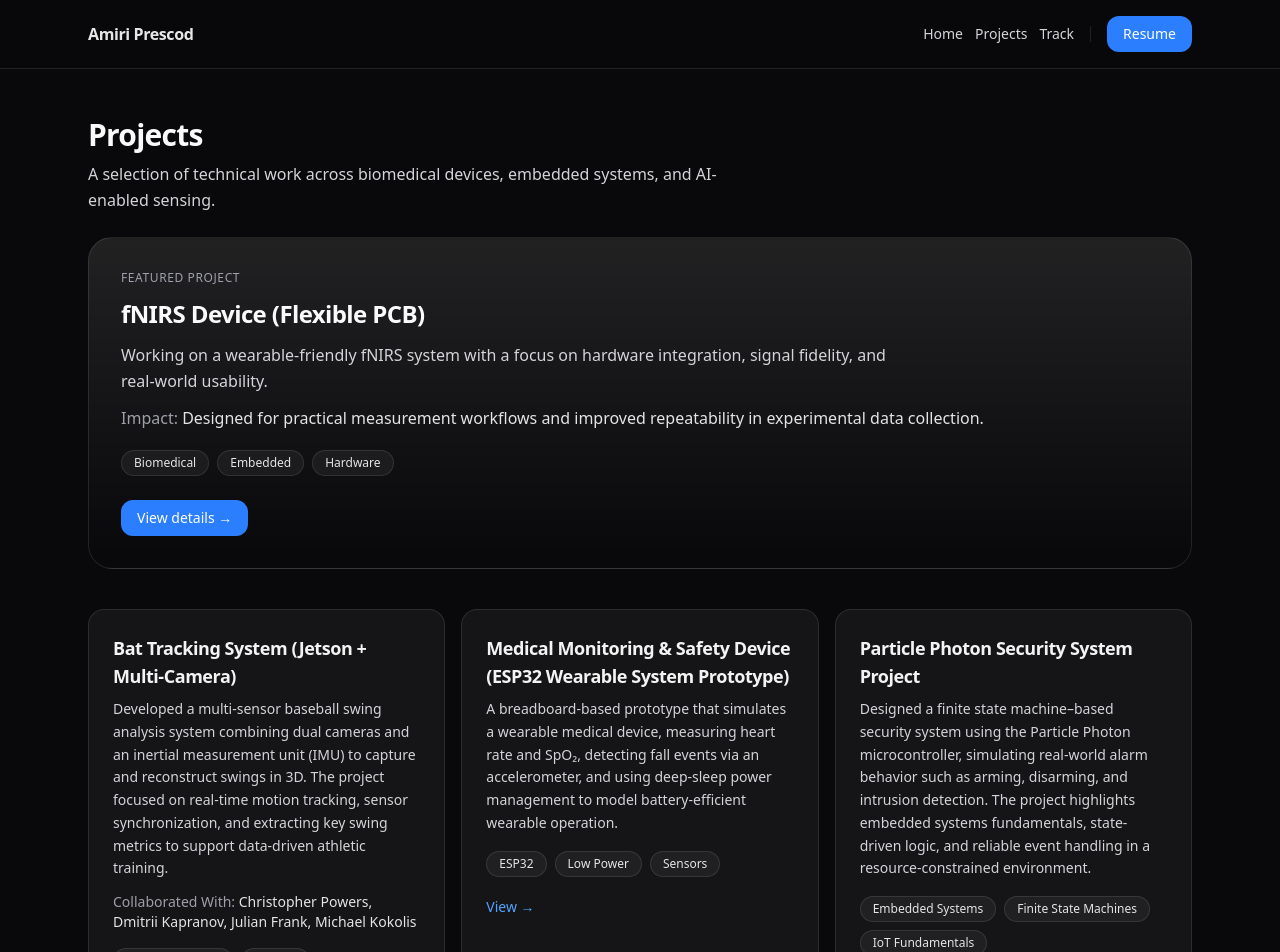
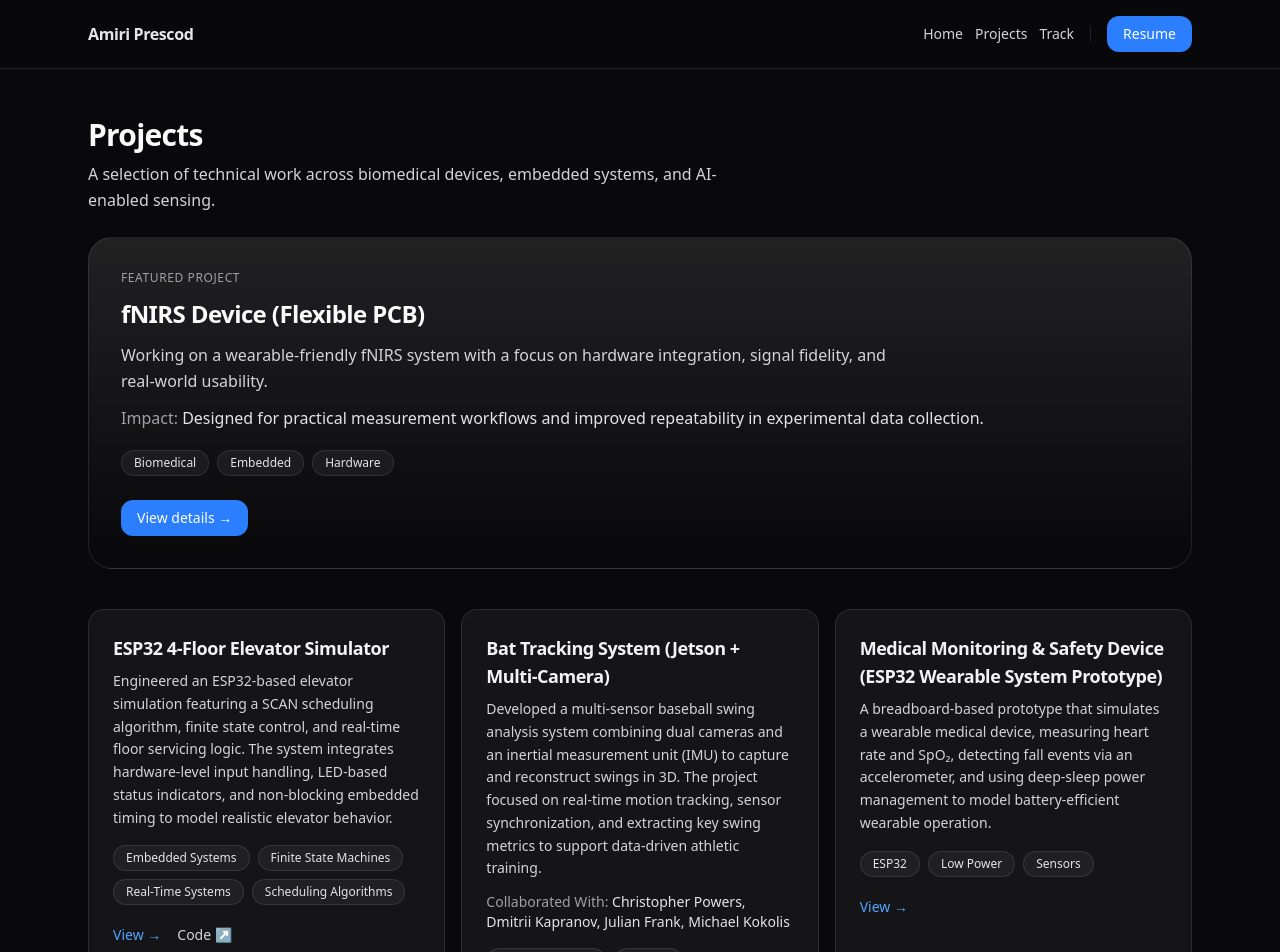
Before and after one commit to aprescod12/aprescod-portfolio-website, a Next.js app: page /projects in a window 1280 px wide. Shown: the top 952 px of the page. Built offline with nearby package versions, Linux system fonts and the light colour scheme.

Commit message:
adding a demo page, reorganizing projects and restructuring to make additions easier in the future

```diff
--- a/src/app/layout.tsx
+++ b/src/app/layout.tsx
@@ -1,6 +1,4 @@
 // app/layout.tsx
-// This wraps every page in your app (navbar/footer + global styles)
-
 import "./globals.css";
 import Navbar from "@/components/Navbar";
 import Footer from "@/components/Footer";
@@ -16,16 +14,13 @@ export default function RootLayout({
   children: React.ReactNode;
 }) {
   return (
-    <html lang="en">
-      {/* The body contains the whole app */}
-      <body className="min-h-screen">
-        {/* Top navigation appears on every page */}
+    <html lang="en" className="h-full">
+      <body className="min-h-dvh flex flex-col">
         <Navbar />
 
-        {/* Main content area; children is the current page */}
-        <main className="min-h-[calc(100vh-160px)]">{children}</main>
+        {/* This will always expand to fill remaining height */}
+        <main className="flex-1 w-full">{children}</main>
 
-        {/* Footer appears on every page */}
         <Footer />
       </body>
     </html>
--- /dev/null
+++ b/src/app/projects/[slug]/page.tsx
@@ -0,0 +1,76 @@
+import { notFound } from "next/navigation";
+import { getProjectBySlug, demoSlugs } from "@/lib/projects";
+
+export function generateStaticParams() {
+  return demoSlugs.map((slug) => ({ slug }));
+}
+
+export default async function ProjectDemoPage({
+  params,
+}: {
+  params: Promise<{ slug: string }>;
+}) {
+  const { slug } = await params;
+
+  const project = getProjectBySlug(slug);
+  if (!project) return notFound();
+
+  return (
+    <div className="mx-auto max-w-5xl px-6 py-16">
+      {/* Header */}
+      <h1 className="text-4xl font-bold tracking-tight">{project.title}</h1>
+
+      <p className="mt-4 text-zinc-300 leading-relaxed max-w-3xl">
+        {project.description}
+      </p>
+
+      {/* GitHub button */}
+      {project.link ? (
+        <div className="mt-6">
+          <a
+            href={project.link}
+            target="_blank"
+            rel="noreferrer"
+            className="inline-flex items-center justify-center rounded-xl border border-white/10 bg-white/5 px-4 py-2 text-sm font-medium text-white hover:bg-white/10 transition-colors"
+          >
+            View code on GitHub ↗
+          </a>
+        </div>
+      ) : null}
+
+      {/* Videos */}
+      {project.videos?.length ? (
+        <div className="mt-14 space-y-16">
+          {project.videos.map((v, i) => (
+            <div
+              key={i}
+              className="rounded-3xl border border-white/10 bg-white/5 p-6"
+            >
+              <div className="flex justify-center">
+                <div className="w-full max-w-2xl aspect-video">
+                <video
+                    controls
+                    className="w-full h-full rounded-2xl shadow-lg object-contain bg-black/40"
+                >
+                    <source src={v.src} type="video/mp4" />
+                    Your browser does not support the video tag.
+                  </video>
+                </div>
+              </div>
+
+              {v.caption ? (
+                <p className="mt-4 text-sm text-zinc-300 text-center">
+                  {v.caption}
+                </p>
+              ) : null}
+            </div>
+          ))}
+        </div>
+      ) : (
+        <p className="mt-14 text-sm text-zinc-400">
+          Demo videos coming soon.
+        </p>
+      )}
+    </div>
+  );
+}
--- a/src/app/projects/page.tsx
+++ b/src/app/projects/page.tsx
@@ -1,68 +1,24 @@
-// app/projects/page.tsx
-// Purpose: Recruiter-friendly projects page with a featured project and strong scanning layout.
+// src/app/projects/page.tsx
 
 import Container from "@/components/Container";
 import SectionHeading from "@/components/SectionHeading";
-import ProjectCard, { Project } from "@/components/ProjectCard";
-
-const featured: Project = {
-  title: "fNIRS Device (Flexible PCB)",
-  description:
-    "Working on a wearable-friendly fNIRS system with a focus on hardware integration, signal fidelity, and real-world usability.",
-  impact:
-    "Designed for practical measurement workflows and improved repeatability in experimental data collection.",
-  collaborated:
-    "",
-  tags: ["Biomedical", "Embedded", "Hardware"],
-  link: "#",
-};
-
-const projects: Project[] = [
-  {
-    title: "Bat Tracking System (Jetson + Multi-Camera)",
-    description:
-      "Developed a multi-sensor baseball swing analysis system combining dual cameras and an inertial measurement unit (IMU) to capture and reconstruct swings in 3D. The project focused on real-time motion tracking, sensor synchronization, and extracting key swing metrics to support data-driven athletic training.",
-    impact:
-      "",
-    collaborated:
-      "Christopher Powers, Dmitrii Kapranov, Julian Frank, Michael Kokolis",
-    tags: ["Computer Vision", "Edge AI", "State Estimation"],
-    link: "#",
-  },
-  {
-    title: "Medical Monitoring & Safety Device (ESP32 Wearable System Prototype)",
-    description:
-      "A breadboard-based prototype that simulates a wearable medical device, measuring heart rate and SpO₂, detecting fall events via an accelerometer, and using deep-sleep power management to model battery-efficient wearable operation.",
-    impact:
-      "",
-    collaborated:
-      "",
-    tags: ["ESP32", "Low Power", "Sensors"],
-    link: "https://github.com/aprescod12/medical-monitoring-safety-device",
-  },
-  {
-    title: "Particle Photon Security System Project",
-    description:
-      "Designed a finite state machine–based security system using the Particle Photon microcontroller, simulating real-world alarm behavior such as arming, disarming, and intrusion detection. The project highlights embedded systems fundamentals, state-driven logic, and reliable event handling in a resource-constrained environment.",
-    impact:
-      "",
-    collaborated:
-      "",
-    tags: ["Embedded Systems", "Finite State Machines", "IoT Fundamentals"],
-    link: "https://github.com/aprescod12/particle-photon-security-system/tree/main",
-  },
-];
+import ProjectCard from "@/components/ProjectCard";
+import { projects } from "@/lib/projects";
+import Link from "next/link";
 
 export default function ProjectsPage() {
+  const featured = projects.find((p) => p.featured);
+  const rest = projects.filter((p) => !p.featured);
+
   return (
     <Container>
-      {/* Page header */}
       <SectionHeading
         title="Projects"
         subtitle="A selection of technical work across biomedical devices, embedded systems, and AI-enabled sensing."
       />
 
-      {/* Featured project callout (recruiters love a “top story”) */}
+      {/* ✅ Featured project callout (back again) */}
+      {featured ? (
         <section className="mb-10 rounded-3xl border border-white/10 bg-gradient-to-b from-white/10 to-white/0 p-8">
           <p className="text-xs uppercase tracking-wider text-zinc-400">
             Featured project
@@ -76,9 +32,11 @@ export default function ProjectsPage() {
             {featured.description}
           </p>
 
+          {featured.impact ? (
             <p className="mt-3 text-zinc-200">
               <span className="text-zinc-400">Impact:</span> {featured.impact}
             </p>
+          ) : null}
 
           <div className="mt-5 flex flex-wrap gap-2">
             {featured.tags.map((t) => (
@@ -92,29 +50,41 @@ export default function ProjectsPage() {
           </div>
 
           <div className="mt-6">
+            {/* If it has a slug, go internal. Otherwise go external. */}
+            {featured.slug ? (
+              <Link
+                href={`/projects/${featured.slug}`}
+                className="inline-flex items-center justify-center rounded-xl bg-blue-500 px-4 py-2 text-sm font-medium text-white hover:bg-blue-400 transition-colors"
+              >
+                View details →
+              </Link>
+            ) : featured.link ? (
               <a
                 href={featured.link}
+                target="_blank"
+                rel="noreferrer"
                 className="inline-flex items-center justify-center rounded-xl bg-blue-500 px-4 py-2 text-sm font-medium text-white hover:bg-blue-400 transition-colors"
               >
                 View details →
               </a>
+            ) : null}
           </div>
         </section>
+      ) : null}
 
-      {/* Projects grid (clean scanning) */}
+      {/* Projects grid */}
       <section>
         <div className="grid gap-4 md:grid-cols-2 lg:grid-cols-3">
-          {projects.map((p) => (
+          {rest.map((p) => (
             <ProjectCard key={p.title} project={p} />
           ))}
         </div>
       </section>
 
-      {/* Recruiter-friendly note: directs them to code */}
       <section className="mt-10 rounded-2xl border border-white/10 bg-white/5 p-6">
         <h3 className="font-semibold tracking-tight">Want to see code?</h3>
         <p className="mt-2 text-sm text-zinc-300 leading-relaxed">
-          Click the GitHub link in the footer to view all my repos and/or click “View →” below each project to see that repo specifically. =)
+          Projects with demos have a “Code ↗” link on the card. Otherwise, click “View →” to open the repo.
         </p>
       </section>
     </Container>
--- a/src/components/Navbar.tsx
+++ b/src/components/Navbar.tsx
@@ -37,7 +37,7 @@ export default function Navbar() {
 
           {/* Resume button: opens PDF in new tab (recruiter-friendly) */}
           <a
-            href="/Amiri-Prescod-Resume1.pdf" // File must exist in /public
+            href="/Amiri-Prescod-Resume2.pdf" // File must exist in /public
             target="_blank" // Opens in a new tab so they stay on your site
             rel="noreferrer" // Security best practice with target=_blank
             className="inline-flex items-center justify-center rounded-xl bg-blue-500 px-4 py-2 text-sm font-medium text-white hover:bg-blue-400 transition-colors"
--- a/src/components/ProjectCard.tsx
+++ b/src/components/ProjectCard.tsx
@@ -1,15 +1,7 @@
 // components/ProjectCard.tsx
-// Purpose: Consistent, polished project card used on the Projects page.
-// Includes: subtle hover lift + tags + optional link.
 
-export type Project = {
-    title: string;
-    description: string;
-    tags: string[];
-    link?: string;
-    impact?: string; // Optional: adds a recruiter-friendly “why it matters” line
-    collaborated: string;
-  };
+import Link from "next/link";
+import type { Project } from "@/lib/projects";
 
 export default function ProjectCard({ project }: { project: Project }) {
   return (
@@ -20,31 +12,27 @@ export type Project = {
         "hover:bg-white/10 hover:-translate-y-0.5 hover:shadow-[0_20px_60px_-30px_rgba(59,130,246,0.35)]",
       ].join(" ")}
     >
-        {/* Project title */}
       <h3 className="text-lg font-semibold tracking-tight text-white/95">
         {project.title}
       </h3>
 
-        {/* What you did (short + clear) */}
       <p className="mt-2 text-sm leading-relaxed text-zinc-300">
         {project.description}
       </p>
 
-        {/* Why it matters (recruiter-friendly impact line) */}
       {project.impact ? (
         <p className="mt-3 text-sm text-zinc-200">
           <span className="text-zinc-400">Impact:</span> {project.impact}
         </p>
       ) : null}
 
-        {/* Why it matters (recruiter-friendly impact line) */}
       {project.collaborated ? (
         <p className="mt-3 text-sm text-zinc-200">
-            <span className="text-zinc-400">Collaborated With:</span> {project.collaborated}
+          <span className="text-zinc-400">Collaborated With:</span>{" "}
+          {project.collaborated}
         </p>
       ) : null}
 
-        {/* Tech tags */}
       <div className="mt-4 flex flex-wrap gap-2">
         {project.tags.map((tag) => (
           <span
@@ -56,17 +44,40 @@ export type Project = {
         ))}
       </div>
 
-        {/* Optional external link (repo/demo) */}
+      {/* Links */}
+      <div className="mt-5 flex items-center gap-4">
+        {project.slug ? (
+          <>
+            <Link
+              href={`/projects/${project.slug}`}
+              className="inline-flex text-sm font-medium text-blue-400 hover:text-blue-300 transition-colors"
+            >
+              View →
+            </Link>
+
+            {/* Only show Code when slug exists */}
             {project.link ? (
               <a
-            className="mt-5 inline-flex text-sm font-medium text-blue-400 hover:text-blue-300 transition-colors"
                 href={project.link}
                 target="_blank"
                 rel="noreferrer"
+                className="inline-flex text-sm font-medium text-zinc-300 hover:text-white transition-colors"
+              >
+                Code ↗
+              </a>
+            ) : null}
+          </>
+        ) : project.link ? (
+          <a
+            href={project.link}
+            target="_blank"
+            rel="noreferrer"
+            className="inline-flex text-sm font-medium text-blue-400 hover:text-blue-300 transition-colors"
           >
             View →
           </a>
         ) : null}
       </div>
+    </div>
   );
 }
--- /dev/null
+++ b/src/lib/projects.ts
@@ -0,0 +1,78 @@
+// src/lib/projects.ts
+
+export type Project = {
+    title: string;
+    description: string;
+    tags: string[];
+    link?: string;          // GitHub or external
+    impact?: string;
+    collaborated?: string;
+    featured?: boolean;
+
+    // If present, the Projects card will link to /projects/[slug]
+    slug?: string;
+
+    // If present, the /projects/[slug] page will render videos
+    videos?: { src: string; caption?: string }[];
+  };
+
+  export const featuredSlug = "fnirs-flex-pcb";
+
+  export const projects: Project[] = [
+    {
+      title: "fNIRS Device (Flexible PCB)",
+      featured: true,
+      description:
+        "Working on a wearable-friendly fNIRS system with a focus on hardware integration, signal fidelity, and real-world usability.",
+      impact:
+        "Designed for practical measurement workflows and improved repeatability in experimental data collection.",
+      collaborated: "",
+      tags: ["Biomedical", "Embedded", "Hardware"],
+      link: "#",
+      videos: [
+        // add when you have them
+        // { src: "/videos/fnirs-1.mp4", caption: "Prototype bring-up" },
+      ],
+    },
+    {
+        title: "ESP32 4-Floor Elevator Simulator",
+        slug: "esp32-elevator",
+        description:
+          "Engineered an ESP32-based elevator simulation featuring a SCAN scheduling algorithm, finite state control, and real-time floor servicing logic. The system integrates hardware-level input handling, LED-based status indicators, and non-blocking embedded timing to model realistic elevator behavior.",
+        tags: ["Embedded Systems", "Finite State Machines", "Real-Time Systems", "Scheduling Algorithms"],
+        link: "https://github.com/aprescod12/esp32-elevator-simulator",
+        videos: [
+          { src: "/videos/esp32-elevator-1.mp4", caption: "Button Presses and LED Reaction." },
+          { src: "/videos/esp32-elevator-2.mp4", caption: "The Arduino Serial Monitor demonstrated Button Press Recognition and Elevator State Updates." },
+        ],
+      },
+    {
+      title: "Bat Tracking System (Jetson + Multi-Camera)",
+      description:
+        "Developed a multi-sensor baseball swing analysis system combining dual cameras and an inertial measurement unit (IMU) to capture and reconstruct swings in 3D. The project focused on real-time motion tracking, sensor synchronization, and extracting key swing metrics to support data-driven athletic training.",
+      collaborated: "Christopher Powers, Dmitrii Kapranov, Julian Frank, Michael Kokolis",
+      tags: ["Computer Vision", "Edge AI", "State Estimation"],
+      link: "#",
+    },
+    {
+      title: "Medical Monitoring & Safety Device (ESP32 Wearable System Prototype)",
+      description:
+        "A breadboard-based prototype that simulates a wearable medical device, measuring heart rate and SpO₂, detecting fall events via an accelerometer, and using deep-sleep power management to model battery-efficient wearable operation.",
+      tags: ["ESP32", "Low Power", "Sensors"],
+      link: "https://github.com/aprescod12/medical-monitoring-safety-device",
+    },
+    {
+      title: "Particle Photon Security System Project",
+      description:
+        "Designed a finite state machine–based security system using the Particle Photon microcontroller, simulating real-world alarm behavior such as arming, disarming, and intrusion detection. The project highlights embedded systems fundamentals, state-driven logic, and reliable event handling in a resource-constrained environment.",
+      tags: ["Embedded Systems", "Finite State Machines", "IoT Fundamentals"],
+      link: "https://github.com/aprescod12/particle-photon-security-system/tree/main",
+    },
+  ];
+
+  // Helpers
+  export function getProjectBySlug(slug: string) {
+    return projects.find((p) => p.slug === slug);
+  }
+
+  export const demoSlugs = projects.filter((p) => p.slug).map((p) => p.slug!);
```
Also changed, not shown: 2 other files (tests, documents, lock files or other folders). Lines whose indentation alone changed are shown as unchanged.
